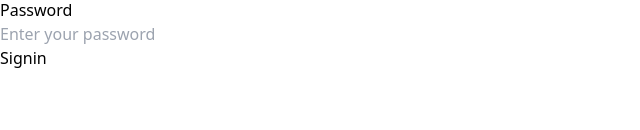
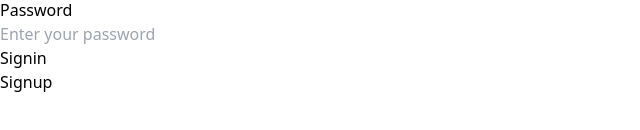
Before and after one commit to harshakun/Payment-App, a React (Vite) app in the folder vite-project/: page /#/ in a window 1280 px wide. Shown: the part 170-300 px from the top of the page, without its empty margins (0-640 px from the left). Built offline with nearby package versions, Linux system fonts and the light colour scheme.

Commit message:
Update Signin.jsx

```diff
--- a/vite-project/src/Signin.jsx
+++ b/vite-project/src/Signin.jsx
@@ -35,6 +35,9 @@ export default function Signin(){
             localStorage.setItem("token",response.data.token);
             navigate("/Signup");
         }}></Button>
+        <Button text="Signup" onclick={
+            navigate("/Signup")
+        }></Button>
         </div>
     </div>
 }
```
